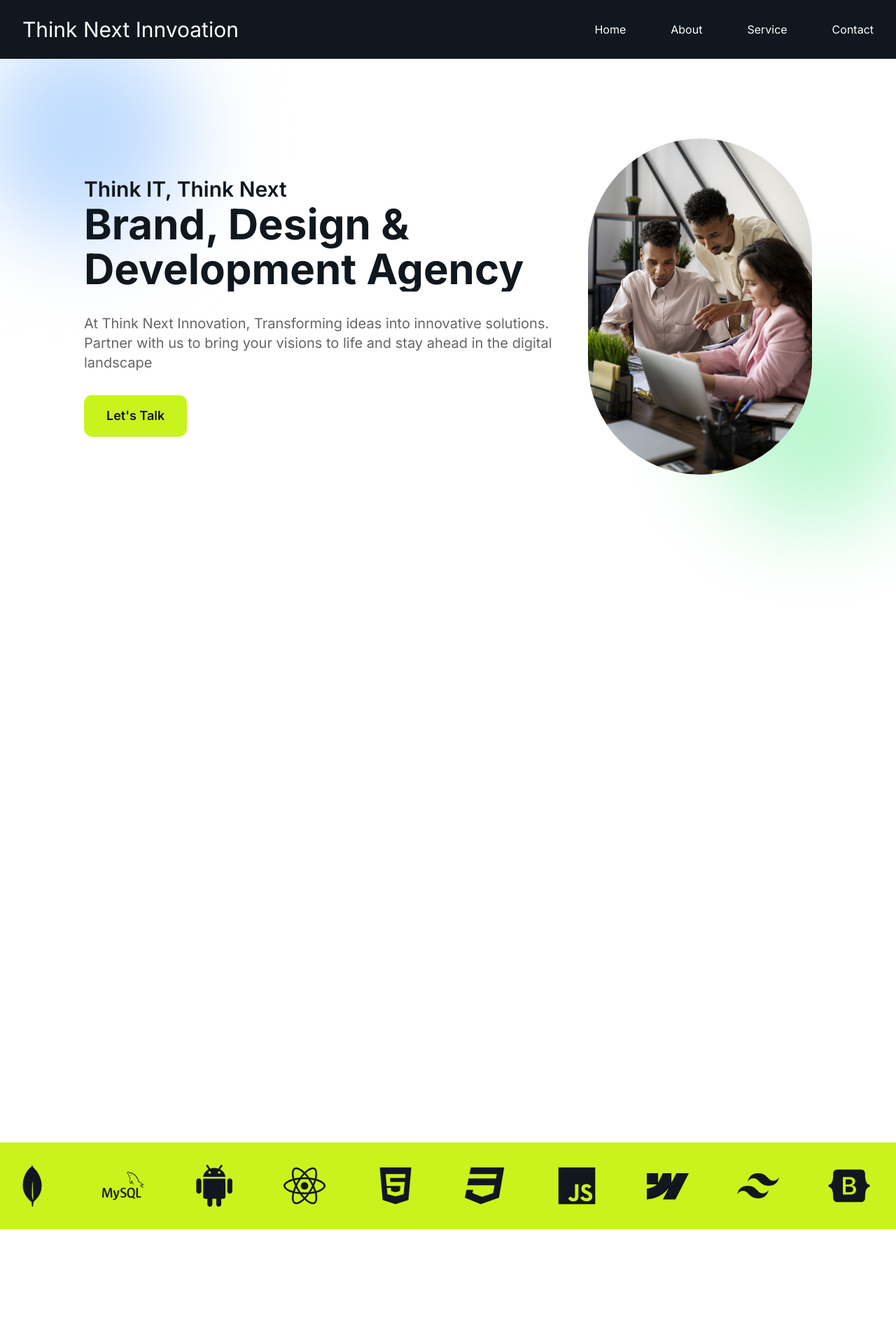
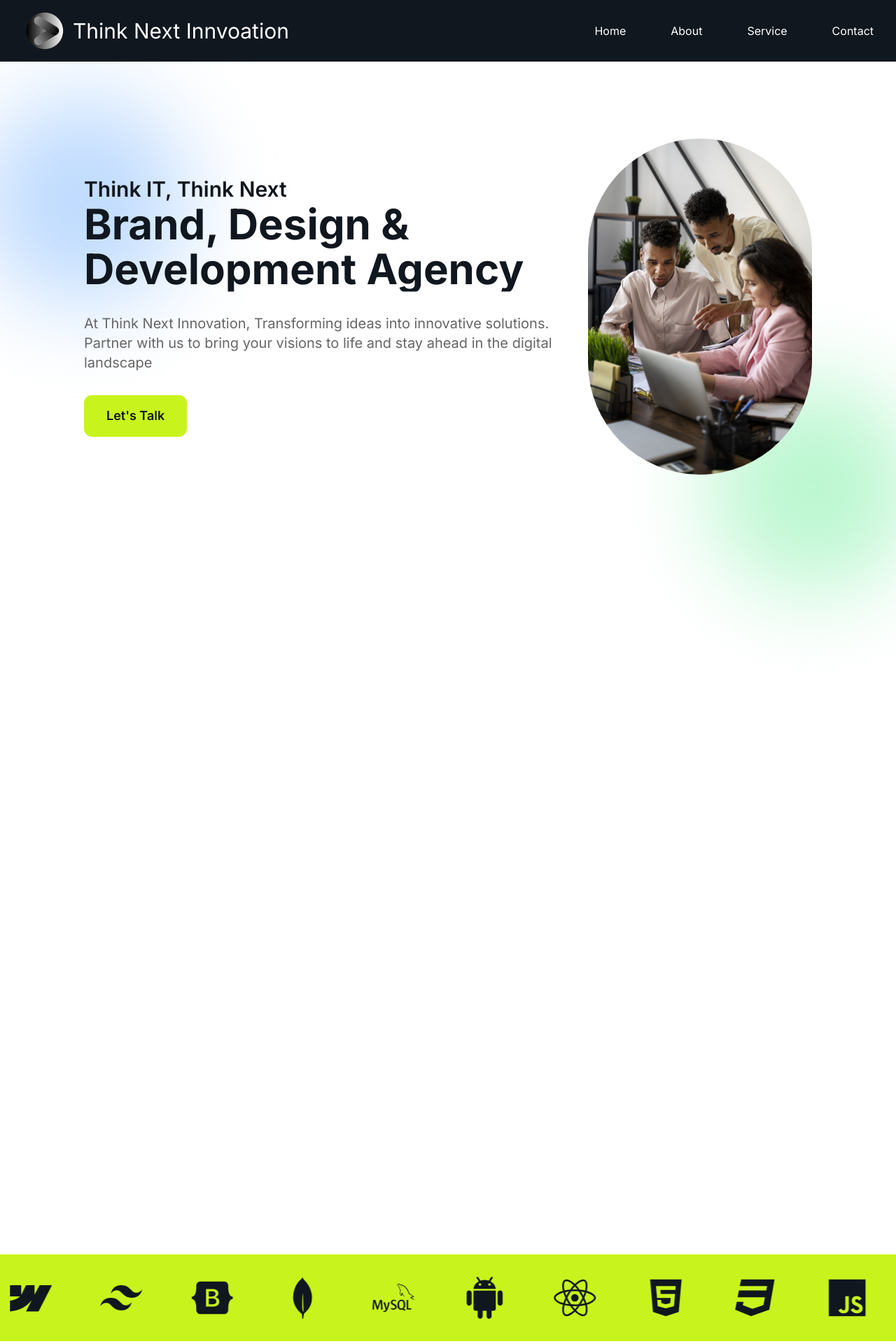
Before and after one commit to divyang1507/think-next-innovation, a Next.js app: page / in a window 1280 px wide. Shown: the top 1920 px of the page at 70% size. Built offline with nearby package versions, Linux system fonts and the light colour scheme.

Commit message:
final commit

```diff
--- a/src/app/components/AboutBox.jsx
+++ b/src/app/components/AboutBox.jsx
@@ -1,18 +1,21 @@
+import Link from "next/link";
 import React from "react";
 import { FaArrowRight } from "react-icons/fa6";
 
 const AboutBox = ({title, description}) => {
   return (
     <>
-      <div className="valueblock flex py-6 border-b bordrer-black cursor-pointer ">
+   <Link className="" href={'/about'}>
+   <div className="valueblock flex py-6 group border-b bordrer-black cursor-pointer p-2 hover:bg-slate-100 ">
         <div className="valueBox w-full flex flex-col justify-center relative pr-4">
           <h3 className="valueHeading text-2xl font-bold pb-4">{title}</h3>
           <p className="paragraph text-lg clip ">
            {description}
           </p>
         </div>
-        <div className="icon"><FaArrowRight/></div>
+        <div className="icon h-fit  transition-all duration-150 group-hover:bg-primary rounded-full border-2 border-black  text-center flex items-center justify-center"><FaArrowRight className="m-4 group-hover:rotate-45 transition-all duration-150"/></div>
       </div>
+   </Link>
     </>
   );
 };
--- a/src/app/components/Navbar.jsx
+++ b/src/app/components/Navbar.jsx
@@ -1,8 +1,9 @@
-'use client'
+"use client";
 import Link from "next/link";
 import React, { useState } from "react";
-
+import NextLogo from '../../../public/NextLogo.png'
 import { FaBars } from "react-icons/fa6";
+import Image from "next/image";
 
 const Links = [
   { path: "/", link: "Home" },
@@ -12,26 +13,37 @@ const Links = [
 ];
 
 const Navbar = () => {
-  const [open, setOpen] = useState(false)
-const toggleMeun= ()=>{
-  setOpen(!open)
-}
+  const [open, setOpen] = useState(false);
+  const toggleMeun = () => {
+    setOpen(!open);
+  };
 
   return (
     <>
-      <nav className="nav fixed  top-0 flex justify-between items-center w-full py-6 px-8 z-50 bg-darkblue text-white">
-        <Link href={"/"} className="logo text-3xl z-50">
-          Think Next Innvoation
+      <nav className="nav fixed  top-0 flex justify-between items-center w-full py-3 px-8 z-50 bg-darkblue text-white">
+        <Link href={"/"} className="logo text-3xl z-50 flex justify-center items-center gap-2">
+         <Image src={NextLogo} className="w-16" alt="logo" />
+
+          <span>Think Next Innvoation</span>{" "}
         </Link>
 
-        <button className="menubtn sm:flex z-50 text-xl rounded-xl md:hidden" onClick={toggleMeun}>
+        <button
+          className="menubtn sm:flex z-50 text-xl rounded-xl md:hidden"
+          onClick={toggleMeun}>
           <FaBars />
         </button>
 
-        <div className={` ${open ? "flex " : "hidden"} gap-16 justify-center left-0 items-center flex-col absolute top-0 h-screen w-screen bg-darkblue md:hidden`}>
+        <div
+          className={` ${
+            open ? "flex " : "hidden"
+          } gap-16 justify-center left-0 items-center flex-col absolute top-0 h-screen w-screen bg-darkblue md:hidden`}>
           {Links.map((e, id) => {
             return (
-              <Link key={id} onClick={toggleMeun} href={e.path} className="navLink hover:text-primary">
+              <Link
+                key={id}
+                onClick={toggleMeun}
+                href={e.path}
+                className="navLink hover:text-primary">
                 {e.link}
               </Link>
             );
@@ -40,7 +52,11 @@ const toggleMeun= ()=>{
         <div className="hidden md:flex md:flex-row md:justify-center md:items-center gap-16">
           {Links.map((e, id) => {
             return (
-              <Link key={id} onClick={toggleMeun} href={e.path} className="navLink hover:text-primary">
+              <Link
+                key={id}
+                onClick={toggleMeun}
+                href={e.path}
+                className="navLink hover:text-primary">
                 {e.link}
               </Link>
             );
--- a/src/app/globals.css
+++ b/src/app/globals.css
@@ -39,7 +39,9 @@ body {
   color: var(--black-color);
 }
 
+.text-stroke {
 
+}
 
 a {
   color: inherit;
--- a/src/app/page.js
+++ b/src/app/page.js
@@ -11,7 +11,7 @@ export default function Home() {
   // const scroll = new LocomotiveScroll();
   return (
     // <main className={`${styles.main} relative`}>
-    <main className="relative">
+    <main className="relative lg:space-y-24 space-y-4">
       <Hero />
       <About />
       <TechMarquee />
--- a/src/app/sections/About.jsx
+++ b/src/app/sections/About.jsx
@@ -75,7 +75,9 @@ const About = () => {
             About us
           </h3>
         <h2 className=" clip aboutTag text-4xl font-medium ">
-          Your Partner in IT Solutions
+          Your Partner in IT  <span className="text-stroke ">
+            Solution
+          </span>
         </h2>
         </div>
         <div className="aboutContainer flex md:flex-row pt-8 flex-col justify-between gap-16">
--- a/src/app/sections/Hero.jsx
+++ b/src/app/sections/Hero.jsx
@@ -4,6 +4,7 @@ import React, { useEffect, useRef } from "react";
 import gsap from "gsap";
 import { useGSAP } from "@gsap/react";
 import heroImage from "../../../public/heroImage.jpg";
+import Link from "next/link";
 
 const Hero = () => {
   const ref = useRef(null);
@@ -22,7 +23,7 @@ const Hero = () => {
     });
     gsap.to(".image", {
       y: 0,
-      opacity:1,
+      opacity: 1,
       duration: 1,
       opacity: 1,
       delay: 0.5,
@@ -37,26 +38,38 @@ const Hero = () => {
         <div className="heroContainer flex flex-col md:flex-row items-center justify-between">
           <div className="hero-1 md:w-2/3 w-full">
             <div className="clip ">
-              <h2 className="tag translate-y-[-100%] text-3xl font-semibold">Think IT, Think Next</h2>
+              <h2 className="tag translate-y-[-100%] text-3xl font-semibold">
+                Think IT, Think Next
+              </h2>
             </div>
             <div className="clip ">
-              <h1 className="maintag lg:text-6xl text-4xl leading-none lg:leading-[4rem] translate-y-[-100%] font-bold" ref={ref}>
+              <h1
+                className="maintag lg:text-6xl text-4xl leading-none lg:leading-[4rem] translate-y-[-100%] font-bold"
+                ref={ref}>
                 Brand, Design & Development Agency
               </h1>
             </div>
             <div className="clip my-8">
-              <p className="heropara text-xl translate-y-[-100%] text-neutral">
+              <p className="heropara text-xl translate-y-[-100%] text-neutral ">
                 At Think Next Innovation, Transforming ideas into innovative
                 solutions. Partner with us to bring your visions to life and
                 stay ahead in the digital landscape
               </p>
             </div>
             <div className="clip">
-              <button className="btn herobtn translate-y-[-100%] py-4 px-8 text-lg font-semibold bg-primary hover:bg-darkblue text-darkblue rounded-xl hover:text-white">Let's Talk</button>
+              <Link href={'/contact'}>
+                <button className="btn herobtn translate-y-[-100%] py-4 px-8 text-lg font-semibold bg-primary hover:bg-darkblue text-darkblue rounded-xl hover:text-white">
+                  Let's Talk
+                </button>
+              </Link>
             </div>
           </div>
           <div className="hero-2">
-            <Image className="image lg:w-[25vw] opacity-0 w-[40vw] rounded-[200px] object-contain translate-y-[-100%]" src={heroImage} alt="design by freepic" />
+            <Image
+              className="image lg:w-[25vw] opacity-0 w-[40vw] rounded-[200px] object-contain translate-y-[-100%]"
+              src={heroImage}
+              alt="design by freepic"
+            />
           </div>
         </div>
       </section>
--- a/src/app/service/Services.jsx
+++ b/src/app/service/Services.jsx
@@ -1,4 +1,5 @@
 import Image from "next/image";
+import Link from "next/link";
 import React from "react";
 
 const Services = ({ data }) => {
@@ -8,9 +9,9 @@ const Services = ({ data }) => {
         return (
           <div key={id}>
             <div key={id} className="">
-              <div className="w-[100vw} h-[25vh] lg:h-[500px]  overflow-hidden my-8  group  ">
+              <div className="w-[100vw} h-fit lg:h-[500px]  overflow-hidden my-8  group rounded-xl  ">
                 <Image
-                className="group-hover:scale-105 grayscale group-hover:grayscale-0 transition duration-100"
+                  className="group-hover:scale-105 grayscale group-hover:grayscale-0 transition duration-100"
                   src={e.image}
                   width={1980}
                   height={500}
@@ -21,9 +22,16 @@ const Services = ({ data }) => {
                   alt="a"
                 />
               </div>
-              <h1 className="lg:text-4xl text-3xl font-bold lg:mb-6">
-                {e.title}
-              </h1>
+              <div className="flex justify-between items-center">
+                <h1 className="lg:text-4xl text-3xl font-bold lg:mb-6">
+                  {e.title}
+                </h1>
+                <Link href={"/contact"}>
+                  <button className="py-4 px-8 text-lg font-semibold bg-primary hover:bg-darkblue text-darkblue rounded-xl hover:text-white">
+                    Let's Talk
+                  </button>
+                </Link>
+              </div>
               <h2 className="lg:text-2xl text-xl font-semibold pb-4">
                 {e.subTitle}
               </h2>
--- a/tailwind.config.js
+++ b/tailwind.config.js
@@ -26,7 +26,8 @@ module.exports = {
         },
       },
       animation: {
-        scroll: "scroll 10s linear infinite",
+        scroll: "scroll 20s linear infinite",
+        scrollslow: "scroll 25s linear infinite",
       },
     },
   },
```
Also changed, not shown: src/app/page.module.css (+0 -21 lines).
